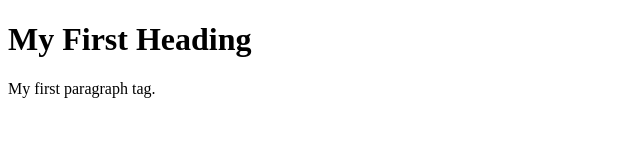
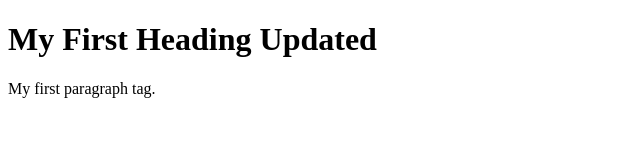
Before and after one commit to abhijeet-sonawane/extension-demo, a website: page client/index.html in a window 1280 px wide. Shown: the whole page, without its empty margins (0-640 px from the left). Drawn offline with Linux system fonts and the light colour scheme.

Commit message:
Update index.html

```diff
--- a/client/index.html
+++ b/client/index.html
@@ -1,7 +1,7 @@
 <!DOCTYPE html>
 <html>
 <body>
-	<h1>My First Heading</h1>
+	<h1>My First Heading Updated</h1>
 
 	<p>My first paragraph tag.</p>
 </body>
```
